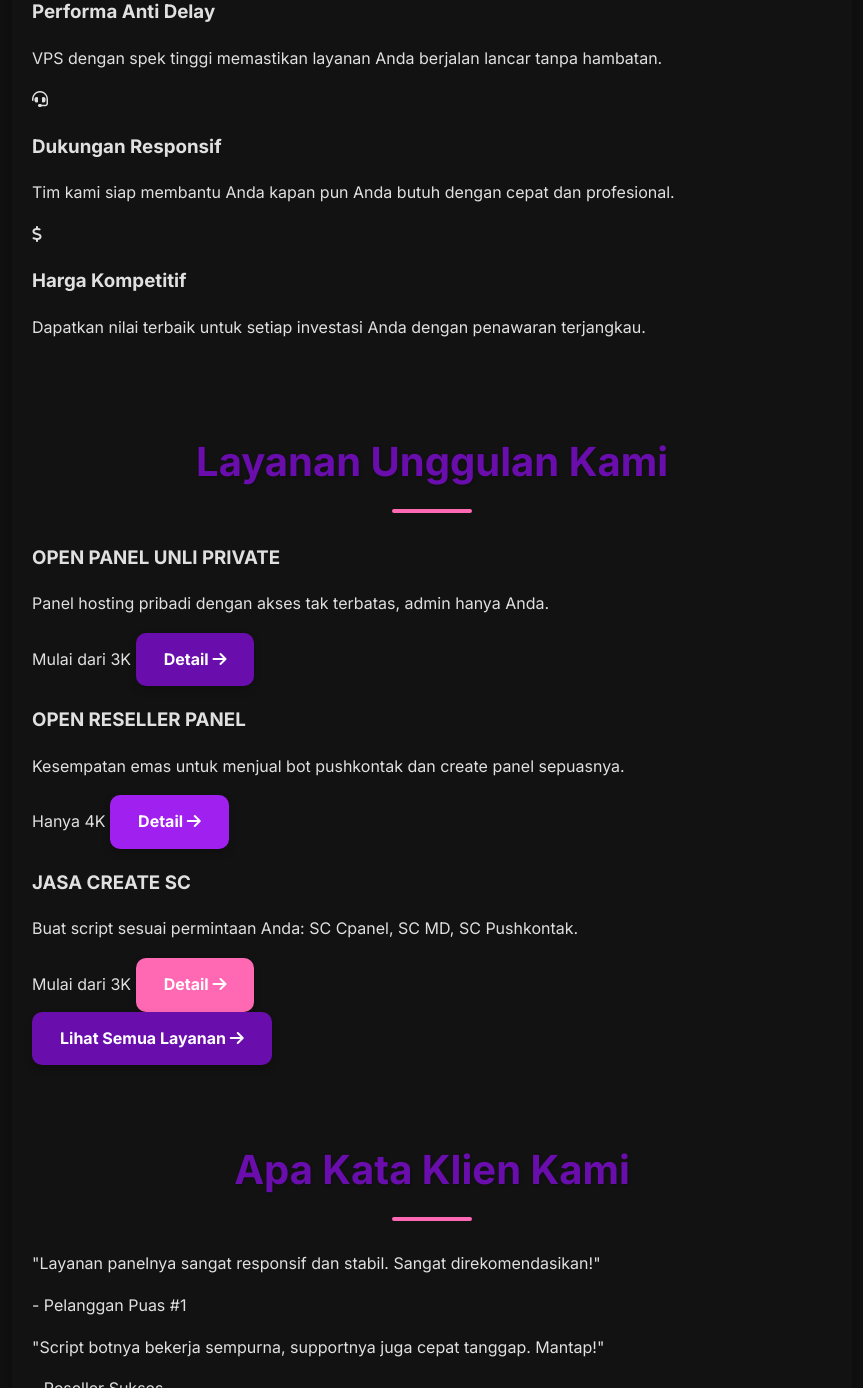
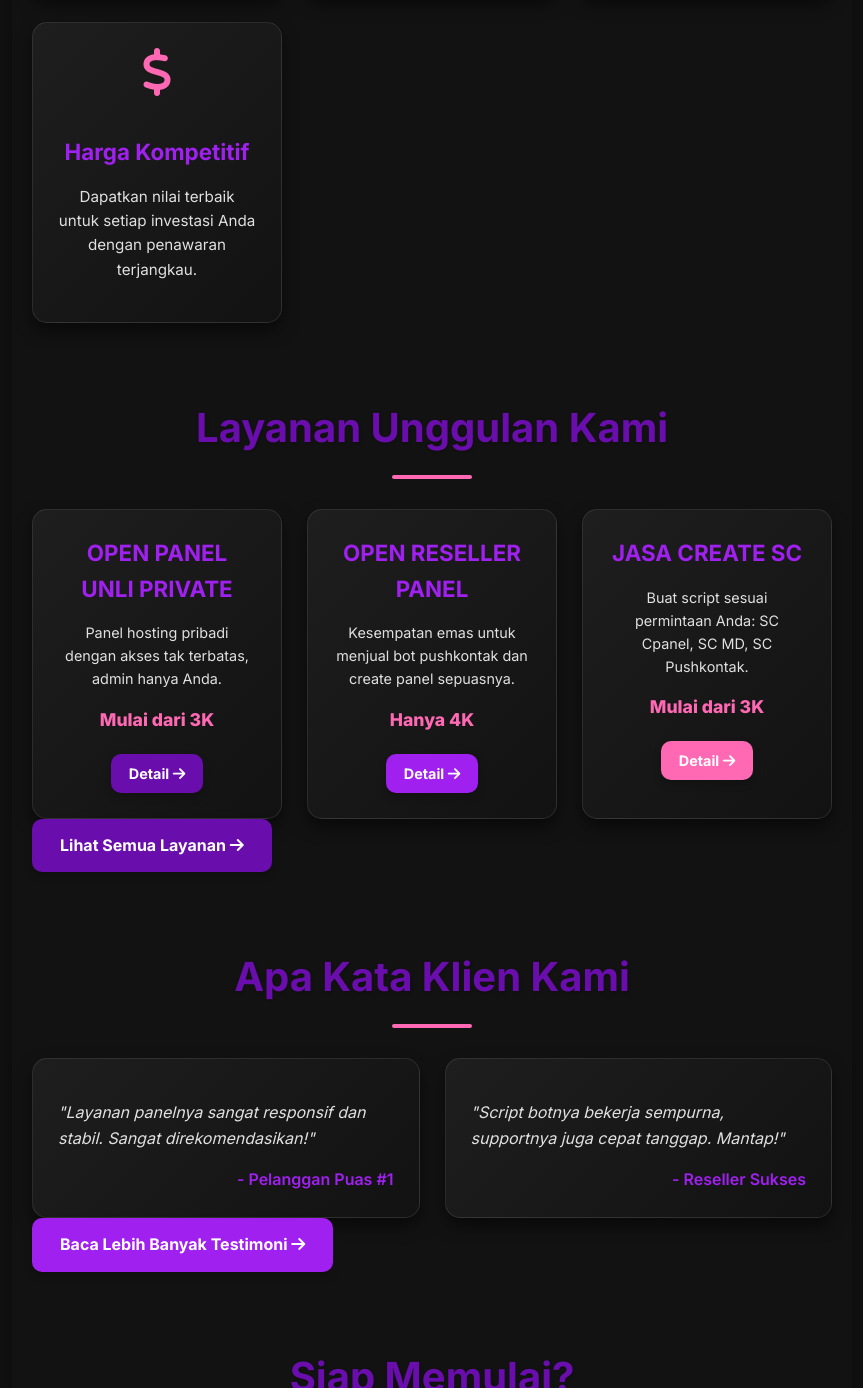
Before and after one commit to bentley338/Bentley-Hosting-Public, a plain HTML site: page index.html in a window 1280 px wide. Shown: the part 1412-2800 px from the top of the page, without its empty margins (208-1071 px from the left). Drawn offline with nearby package versions, Linux system fonts and the light colour scheme.

Commit message:
Update style.css

```diff
--- a/style.css
+++ b/style.css
@@ -101,7 +101,29 @@ header {
     padding: 40px 20px;
     flex-grow: 1; /* Agar konten hero mengambil sisa ruang */
     animation: fadeIn 0.8s ease-out forwards;
+    position: relative; /* Penting untuk positioning partikel */
+    overflow: hidden; /* Penting agar partikel tidak keluar dari area hero */
 }
+
+/* Gaya untuk Partikel Latar Belakang */
+#particles-js {
+    position: absolute;
+    width: 100%;
+    height: 100%;
+    top: 0;
+    left: 0;
+    z-index: 0; /* Pastikan di belakang konten hero */
+    background-color: transparent; /* Pastikan transparan agar background hero terlihat */
+}
+
+/* Pastikan konten hero berada di atas partikel */
+.hero-header-content,
+.image-card,
+.hero-description-content {
+    position: relative;
+    z-index: 1;
+}
+
 
 .hero-header-content {
     margin-bottom: 30px;
@@ -383,14 +405,16 @@ header {
     display: block;
 }
 
-/* Testimonials Page Specific */
-.testimonial-grid {
+/* Feature Grid (Mengapa Memilih Kami di Home) */
+.feature-grid {
     display: grid;
-    grid-template-columns: 1fr;
+    grid-template-columns: repeat(auto-fit, minmax(220px, 1fr));
     gap: 25px;
+    margin-top: 20px;
+    text-align: center;
 }
 
-.testimonial-item {
+.feature-item {
     background: linear-gradient(135deg, var(--card-bg-dark), var(--bg-dark));
     padding: 25px;
     border-radius: 15px;
@@ -399,61 +423,115 @@ header {
     transition: transform 0.3s ease, box-shadow 0.3s ease;
 }
 
-.testimonial-item:hover {
+.feature-item:hover {
+    transform: translateY(-8px);
+    box-shadow: 0 12px 20px var(--shadow-dark);
+}
+
+.feature-item .icon-large {
+    font-size: 3em;
+    color: var(--accent-color);
+    margin-bottom: 15px;
+}
+
+.feature-item h3 {
+    font-size: 1.4em;
+    color: var(--secondary-color);
+    margin-bottom: 10px;
+    font-weight: 700;
+}
+
+.feature-item p {
+    font-size: 0.95em;
+    color: var(--text-dark);
+}
+
+/* Service Grid (Layanan Unggulan di Home) */
+.service-grid-home {
+    display: grid;
+    grid-template-columns: repeat(auto-fit, minmax(250px, 1fr));
+    gap: 25px;
+    margin-top: 20px;
+}
+
+.service-item-home {
+    background: linear-gradient(135deg, var(--card-bg-dark), var(--bg-dark));
+    border-radius: 15px;
+    padding: 25px;
+    box-shadow: 0 8px 16px var(--shadow-dark);
+    transition: transform 0.3s ease, box-shadow 0.3s ease;
+    border: 1px solid var(--border-dark);
+    text-align: center;
+}
+
+.service-item-home:hover {
+    transform: translateY(-8px);
+    box-shadow: 0 12px 20px var(--shadow-dark);
+}
+
+.service-item-home h3 {
+    color: var(--secondary-color);
+    font-size: 1.4em;
+    margin-top: 0;
+    margin-bottom: 10px;
+    font-weight: 700;
+}
+
+.service-item-home p {
+    color: var(--text-dark);
+    font-size: 0.9em;
+    margin-bottom: 15px;
+}
+
+.service-item-home .price {
+    font-weight: 800;
+    color: var(--accent-color);
+    font-size: 1.1em;
+    margin-top: 15px;
+    display: block;
+    margin-bottom: 20px;
+}
+
+.btn-small {
+    padding: 8px 18px;
+    font-size: 0.9em;
+}
+
+/* Testimonial Grid (Cuplikan di Home) */
+.testimonial-grid-home {
+    display: grid;
+    grid-template-columns: repeat(auto-fit, minmax(280px, 1fr));
+    gap: 25px;
+    margin-top: 20px;
+}
+
+.testimonial-item-home {
+    background: linear-gradient(135deg, var(--card-bg-dark), var(--bg-dark));
+    padding: 25px;
+    border-radius: 15px;
+    box-shadow: 0 8px 16px var(--shadow-dark);
+    border: 1px solid var(--border-dark);
+    transition: transform 0.3s ease, box-shadow 0.3s ease;
+}
+
+.testimonial-item-home:hover {
     transform: translateY(-5px);
     box-shadow: 0 12px 20px var(--shadow-dark);
 }
 
-.testimonial-item p {
+.testimonial-item-home p {
     font-style: italic;
-    margin-bottom: 15px;
-    font-size: 1.05em;
+    margin-bottom: 10px;
+    font-size: 1em;
     color: var(--text-dark);
 }
 
-.testimonial-item .btn {
-    margin-top: 10px;
-}
-
-/* Contact Page Specific */
-.contact-info {
-    background: linear-gradient(135deg, var(--card-bg-dark), var(--bg-dark));
-    padding: 30px;
-    border-radius: 15px;
-    box-shadow: 0 8px 16px var(--shadow-dark);
-    text-align: center;
-    border: 1px solid var(--border-dark);
-    transition: transform 0.3s ease, box-shadow 0.3s ease;
-}
-
-.contact-info:hover {
-    transform: translateY(-5px);
-    box-shadow: 0 12px 20px var(--shadow-dark);
-}
-
-.contact-info h3 {
+.testimonial-item-home .source {
+    text-align: right;
+    font-weight: 600;
     color: var(--secondary-color);
-    margin-bottom: 25px;
-    font-size: 1.8em;
-    font-weight: 700;
-}
-
-.contact-info p {
-    font-size: 1.1em;
-    margin-bottom: 20px;
-    color: var(--text-dark);
-}
-
-.contact-info a {
-    color: var(--accent-color);
-    text-decoration: none;
-    font-weight: 700;
-    transition: color 0.3s ease, text-decoration 0.3s ease;
-}
-
-.contact-info a:hover {
-    color: var(--primary-color);
-    text-decoration: underline;
+    display: block;
+    margin-top: 15px;
 }
 
 /* Contact Form */
```
